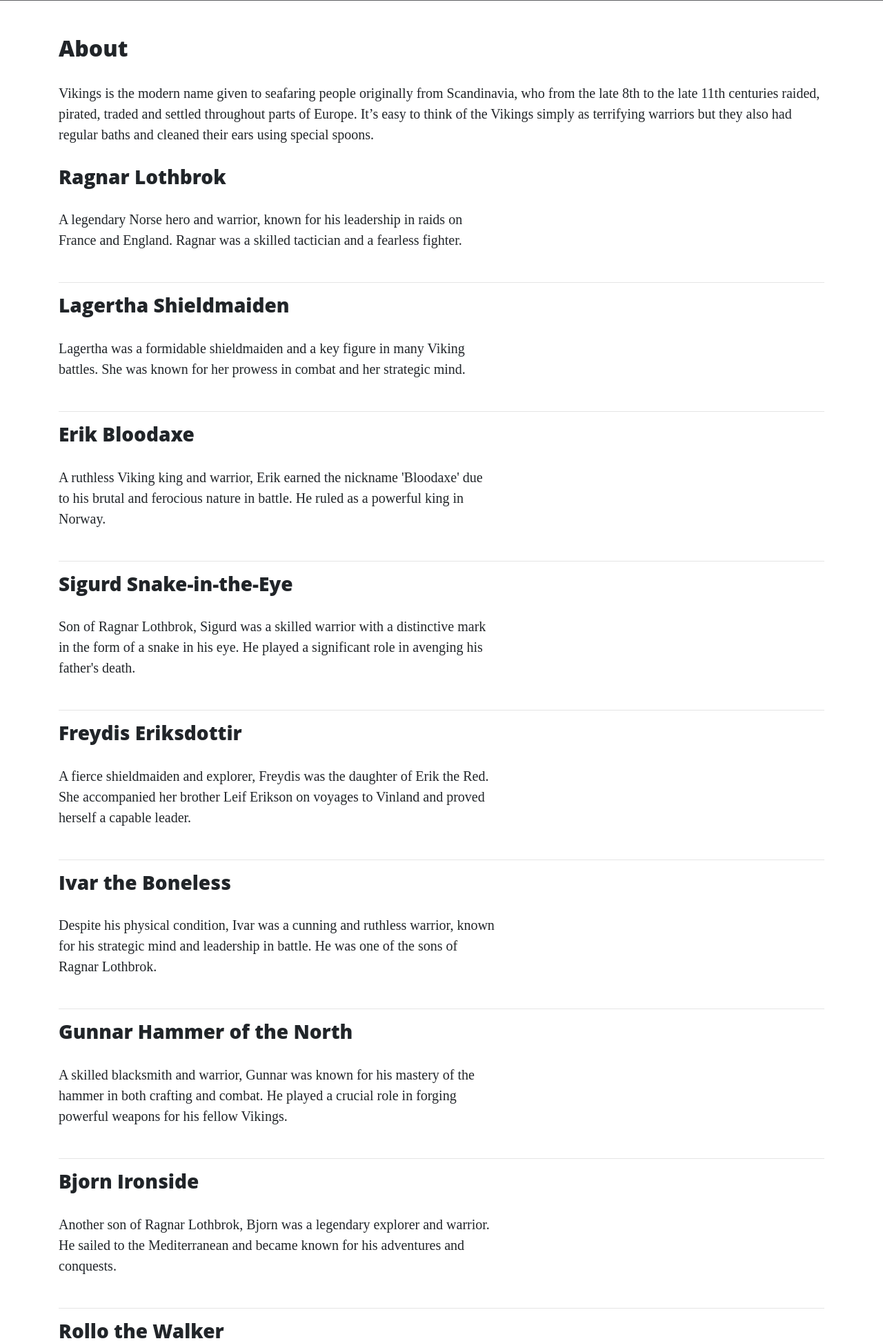
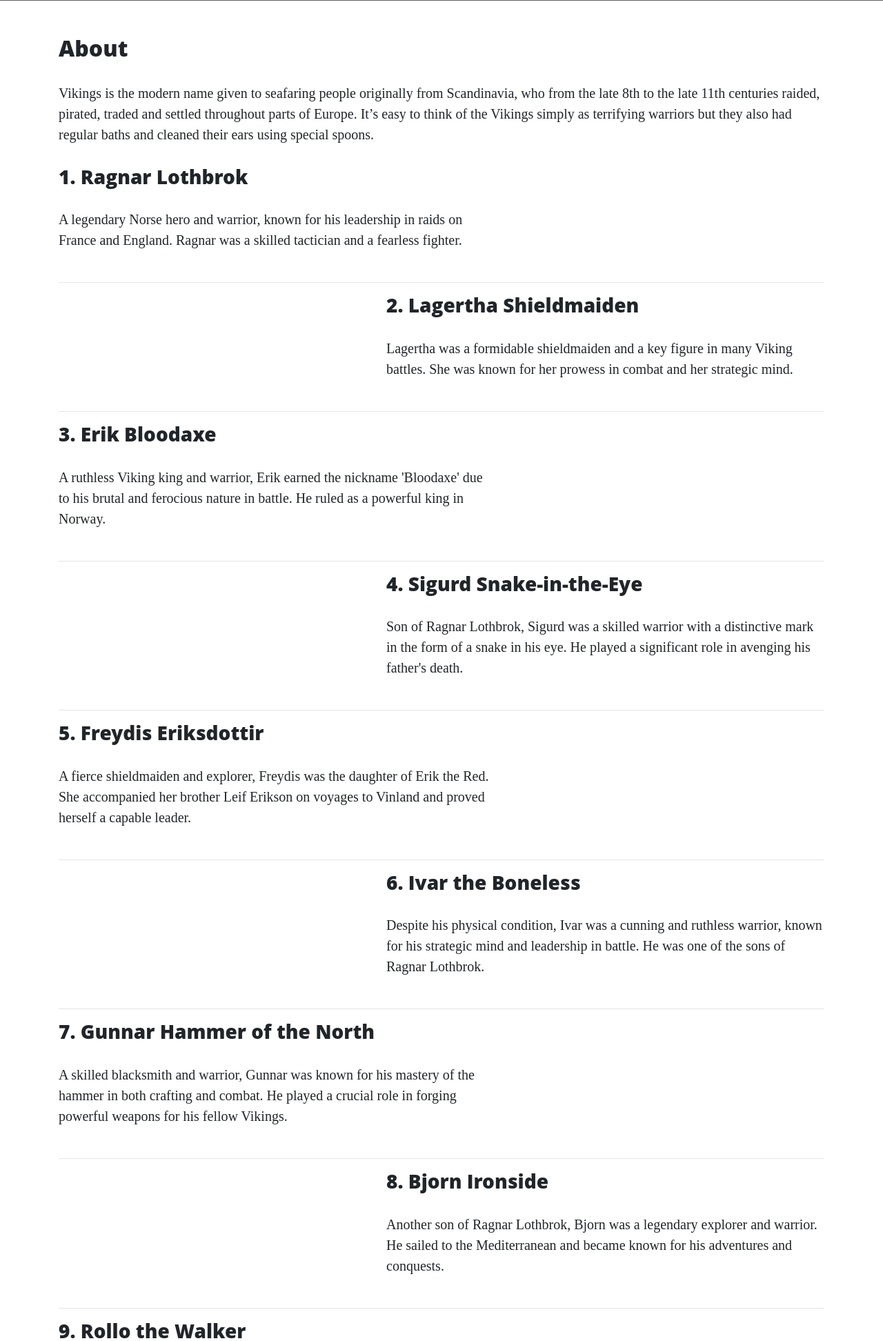
Before and after one commit to missdays/viking-flask-app, a Flask app: page /about in a window 1280 px wide. Shown: the part 627-2571 px from the top of the page at 69% size. Run offline with Flask 3, Linux system fonts and the light colour scheme; some libraries are stand-ins or nearby versions; grey boxes are pictures that could not be loaded.

Commit message:
create a makeshift database using a json file and routing in flask

```diff
--- a/data/company.json
+++ b/data/company.json
@@ -2,61 +2,79 @@
     {
       "name": "Ragnar Lothbrok",
       "description": "A legendary Norse hero and warrior, known for his leadership in raids on France and England. Ragnar was a skilled tactician and a fearless fighter.",
-      "image_source": ""
+      "image_source": "",
+      "url": "ragnar-lothbrok"
     },
     {
       "name": "Lagertha Shieldmaiden",
       "description": "Lagertha was a formidable shieldmaiden and a key figure in many Viking battles. She was known for her prowess in combat and her strategic mind.",
-      "image_source": ""
+      "image_source": "",
+      "url": "lagertha-shieldmaiden"
     },
   {
     "name": "Erik Bloodaxe",
     "description": " A ruthless Viking king and warrior, Erik earned the nickname 'Bloodaxe' due to his brutal and ferocious nature in battle. He ruled as a powerful king in Norway.",
-    "image_source": ""
+    "image_source": "",
+    "url": "erik-bloodaxe"
   },
   {
     "name": "Sigurd Snake-in-the-Eye",
     "description": "Son of Ragnar Lothbrok, Sigurd was a skilled warrior with a distinctive mark in the form of a snake in his eye. He played a significant role in avenging his father's death.",
-    "image_source": ""
+    "image_source": "",
+    "url": "sigurd-snake-in-the-eye"
   },
   {
     "name": "Freydis Eriksdottir",
     "description": "A fierce shieldmaiden and explorer, Freydis was the daughter of Erik the Red. She accompanied her brother Leif Erikson on voyages to Vinland and proved herself a capable leader.",
-    "image_source": ""
+    "image_source": "",
+    "url": "freydis-eriksdottir"
   },
   {
     "name": "Ivar the Boneless",
     "description": "Despite his physical condition, Ivar was a cunning and ruthless warrior, known for his strategic mind and leadership in battle. He was one of the sons of Ragnar Lothbrok.",
-    "image_source": ""
+    "image_source": "",
+    "url": "ivar-the-boneless"
   },
   {
     "name": "Gunnar Hammer of the North",
     "description": "A skilled blacksmith and warrior, Gunnar was known for his mastery of the hammer in both crafting and combat. He played a crucial role in forging powerful weapons for his fellow Vikings.",
-    "image_source": ""
+    "image_source": "",
+    "url": "gunnar-hammer-of-the-north"
   },
   {
     "name": "Bjorn Ironside",
     "description": "Another son of Ragnar Lothbrok, Bjorn was a legendary explorer and warrior. He sailed to the Mediterranean and became known for his adventures and conquests.",
-    "image_source": ""
+    "image_source": "",
+    "url": "bjorn-ironside"
   },
   {
     "name": "Rollo the Walker",
     "description": "Rollo was a skilled warrior and the brother of Ragnar Lothbrok. He became the Duke of Normandy after pledging allegiance to the Frankish king, Charles the Simple.",
-    "image_source": ""
+    "image_source": "",
+    "url": "rollo-the-walker"
   },
   {
     "name": "Aslaug the Volva",
     "description": "Aslaug was a mysterious and powerful volva, skilled in magic and prophecy. She was the wife of Ragnar Lothbrok and mother to several of his legendary sons.",
-    "image_source": ""
+    "image_source": "",
+    "url": "aslaug-the-volva"
   },
   {
     "name": "Hakon the Brave",
     "description": "A fearless warrior and king, Hakon was known for his bravery in battle and his commitment to the Old Norse traditions. He played a key role in preserving Viking culture.",
-    "image_source": ""
+    "image_source": "",
+    "url": "hakon-the-brave"
   },
   {
     "name": "Ingrid Stormbreaker",
     "description": "A skilled archer and warrior, Ingrid earned her nickname 'Stormbreaker' for her prowess in battle during stormy weather. She was a respected shieldmaiden and leader in her own right.",
-    "image_source": ""
+    "image_source": "",
+    "url": "ingrid-stormbreaker"
+  },
+  {
+    "name": "Ragnhild Iceheart",
+    "description": "Ragnhild earned her nickname 'Iceheart' for her calm and composed demeanor even in the face of adversity. She was a skilled diplomat and negotiator, often mediating conflicts within Viking communities.",
+    "image_source": "",
+    "url": "ragnhild-iceheart"
   }
 ]
--- a/run.py
+++ b/run.py
@@ -19,6 +19,17 @@ def about():
     return render_template("about.html", page_title="About", company=data)
 
 
+@app.route("/about/<member_name>")
+def about_member(member_name):
+    member = {}
+    with open("data/company.json", "r") as json_data:
+        data = json.load(json_data)
+        for obj in data:
+            if obj["url"] == member_name:
+                member = obj
+    return render_template("member.html", member=member)
+
+
 @app.route("/contact")
 def contact():
     return render_template("contact.html", page_title="Contact")
--- a/templates/about.html
+++ b/templates/about.html
@@ -12,16 +12,37 @@
     {% for member in company %}
 
         <div class="row featurette">
+
+            {% if loop.index % 2 != 0 %}
+
                 <div class="col-md-7">
-                <h3>{{ member.name }}</h3>
+                    <h3><a href="/about/{{ member.url }}">{{ loop.index }}. {{ member.name }}</a></h3>
                     <p>{{ member.description }}</p>
                 </div>
+
                 <div class="col-md-5">
                     <img src="{{ member.image_source }}" alt="" class="featurette-image image-responsive">
                 </div>
+
+            {% else %}
+
+                <div class="col-md-5">
+                    <img src="{{ member.image_source }}" alt="" class="featurette-image image-responsive">
+                </div>
+                <div class="col-md-7">
+                    <h3><a href="/about/{{ member.url }}">{{ loop.index }}. {{ member.name }}</a></h3>
+                    <p>{{ member.description }}</p>
                 </div>
 
+            {% endif %}
+
+        </div>
+
+        {% if loop.index != loop.length %}
+
             <hr class="featurette-divider">
+
+        {% endif %}
 
     {% endfor %}
 
```
Also changed, not shown: templates/member.html (added, +15 -0 lines). Lines whose indentation alone changed are shown as unchanged.
